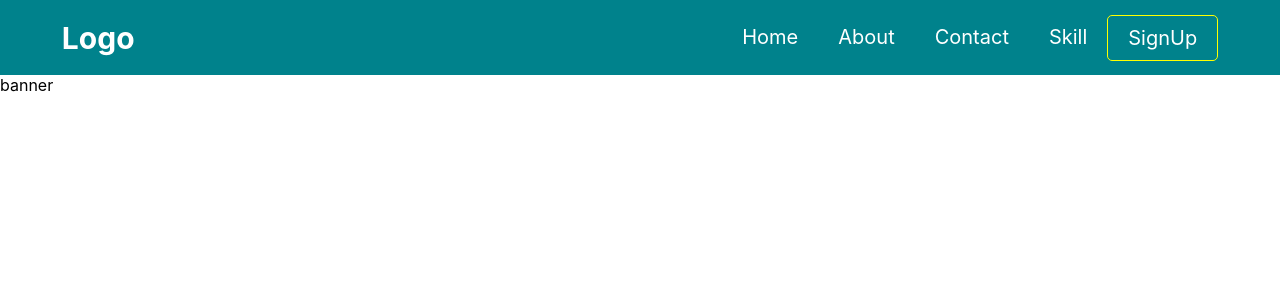
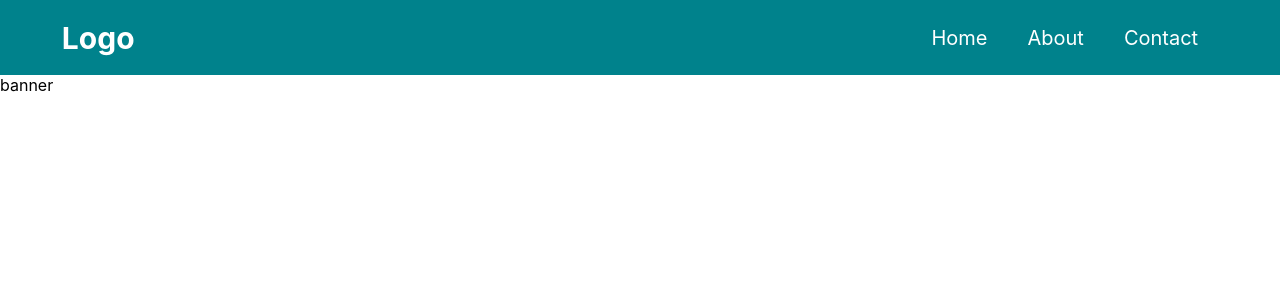
Before and after one commit to emon955/react-portfolio, a React (Create React App) app: page / in a window 1280 px wide. Shown: the top 300 px of the page. Built offline with nearby package versions, Linux system fonts and the light colour scheme.

Commit message:
nav item deleted

```diff
--- a/src/Component/Navbar/Navbar.js
+++ b/src/Component/Navbar/Navbar.js
@@ -12,8 +12,8 @@ const Navbar = () => {
             <Link to="/" className='home'><li>Home</li></Link>
             <Link to="/about" className='about'><li>About</li></Link>
             <Link to="/contact" className='contact'><li>Contact</li></Link>
-            <Link to="/skill" className='skill'><li>Skill</li></Link>
-            <Link to="/signup" className='signup'><li>SignUp</li></Link>
+            {/* <Link to="/skill" className='skill'><li>Skill</li></Link> */}
+            {/* <Link to="/signup" className='signup'><li>SignUp</li></Link> */}
         </ul>
         <button className='mobile-menu-icon'
         onClick={()=> setMobile(!isMobile)}
```
